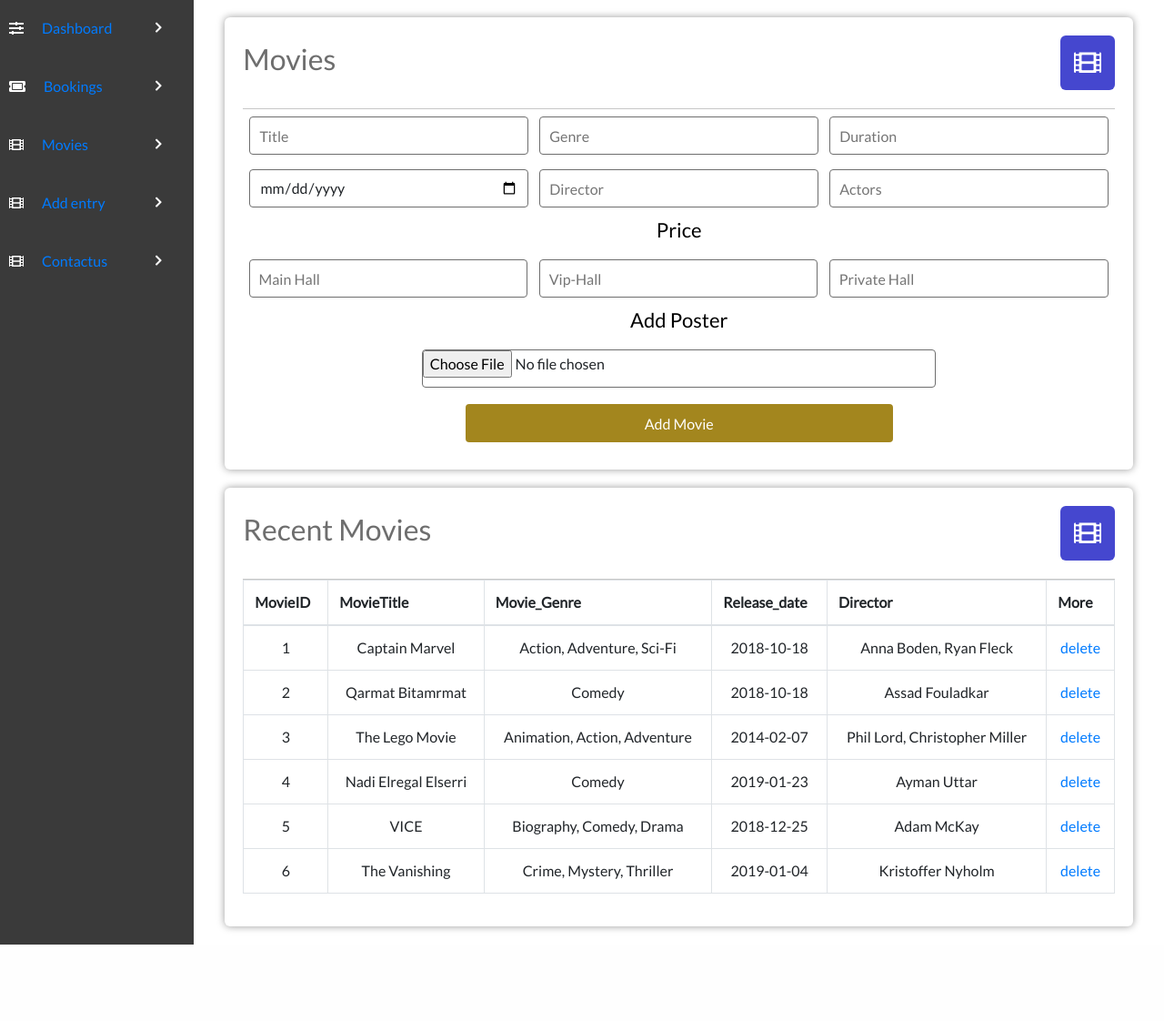
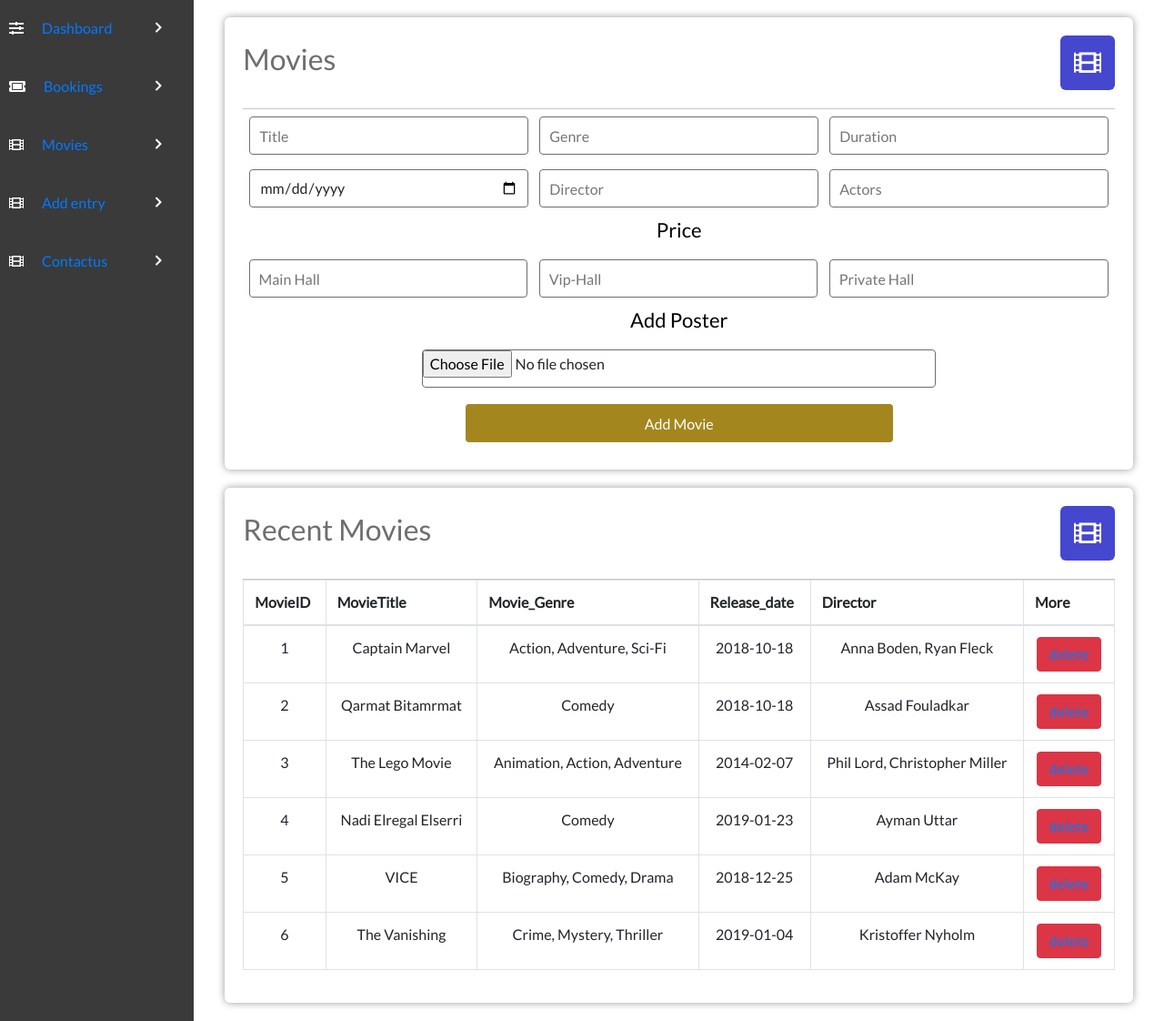
Before and after one commit to aman05382/movie_ticket_booking_system_php, a PHP site: page /Railway_Reservation_System/admin/addmovie.php in a window 1280 px wide. Shown: the part 66-1188 px from the top of the page at 91% size. Before the commit the page ends 1104 px from the top, so only its background shows below. Run offline with PHP 8.4, Linux system fonts and the light colour scheme; a user stored in the database is signed in; data comes from the database, SQL or seed files in the repository; some libraries are stand-ins or nearby versions.

Commit message:
button fix

```diff
--- a/admin/addmovie.php
+++ b/admin/addmovie.php
@@ -144,7 +144,8 @@ if (isset($_POST['but_logout'])) {
                                     <td><?php echo $genere; ?></td>
                                     <td><?php echo $releasedate; ?></td>
                                     <td><?php echo $movieactor; ?></td>
-                                    <td><?php echo  "<a href='deletemovie.php?id=" . $row['movieID'] . "'>delete</a>"; ?></td>
+                                    <!--<td><?php echo  "<a href='deletemovie.php?id=" . $row['movieID'] . "'>delete</a>"; ?></td>-->
+                                    <td><button value="Book Now!" type="submit" onclick="" type="button" class="btn btn-danger"><?php echo  "<a href='deletemovie.php?id=" . $row['movieID'] . "'>delete</a>"; ?></button></td>
                                 </tr>
                             <?php }
                             ?>
```
